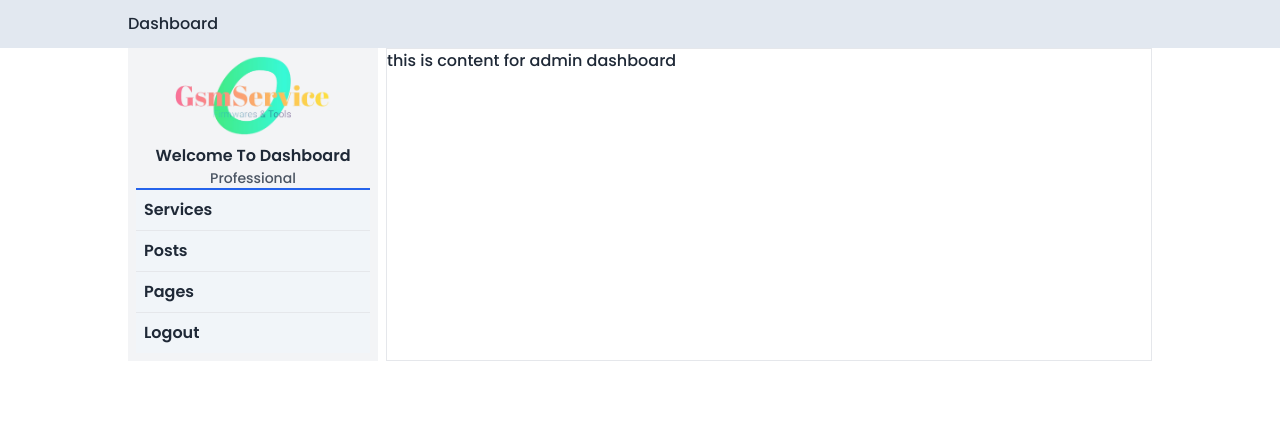
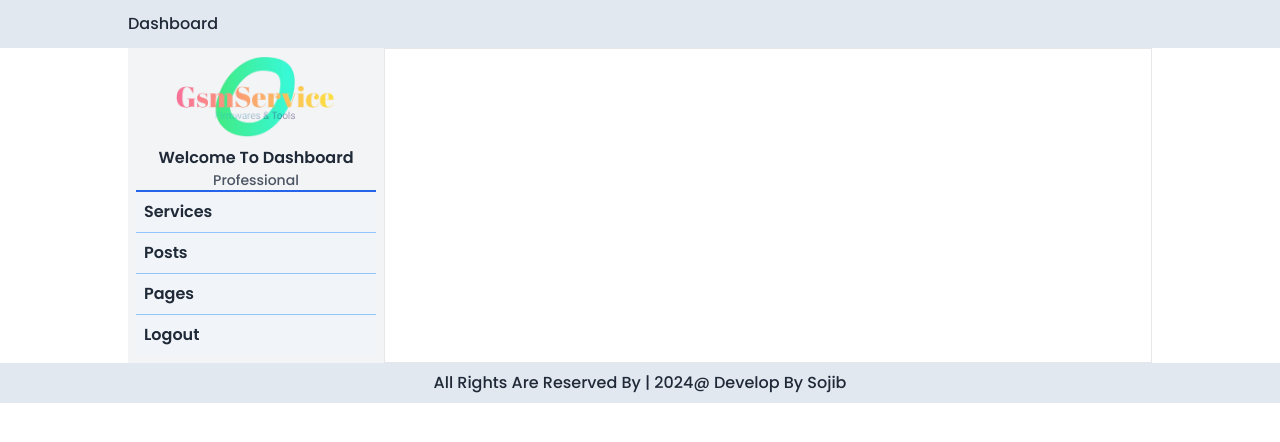
Before and after one commit to ashaansojib/paid-gsm-service, a React (Vite) app: page /admin in a window 1280 px wide. Shown: the top 442 px of the page. Built offline with nearby package versions, Linux system fonts and the light colour scheme.

Commit message:
add-services page added from the admin

```diff
--- a/src/layout/Dashboard.jsx
+++ b/src/layout/Dashboard.jsx
@@ -1,17 +1,20 @@
 import React from 'react';
 import AdminHeader from '../pages/dashboard/AdminHeader';
 import AdminSidebar from '../pages/dashboard/AdminSidebar';
+import AdminFooter from '../pages/dashboard/AdminFooter';
+import { Outlet } from 'react-router-dom';
 
 const Dashboard = () => {
     return (
         <div>
             <AdminHeader />
-            <div className='my-container grid grid-cols-4 justify-between gap-2'>
+            <div className='my-container grid grid-cols-4 justify-between '>
                 <AdminSidebar />
-                <div className='col-span-3 border'>
-                    this is content for admin dashboard
+                <div className='col-span-3 border p-2'>
+                    <Outlet />
                 </div>
             </div>
+            <AdminFooter />
         </div>
     );
 };
--- /dev/null
+++ b/src/pages/dashboard/AdminFooter.jsx
@@ -0,0 +1,11 @@
+import React from 'react';
+
+const AdminFooter = () => {
+    return (
+        <div className='bg-slate-200 text-center p-2'>
+            <p>All Rights Are Reserved By | 2024@ Develop By Sojib</p>
+        </div>
+    );
+};
+
+export default AdminFooter;
--- a/src/pages/dashboard/AdminSidebar.jsx
+++ b/src/pages/dashboard/AdminSidebar.jsx
@@ -6,9 +6,9 @@ const AdminSidebar = () => {
     return (
         <div className='bg-gray-100 p-2'>
             <Profile />
-            <Link className='inline-block border-b px-2 py-2 bg-slate-100 w-full hover:bg-blue-300 font-semibold text-left' to="/">Services</Link>
-            <Link className='inline-block border-b px-2 py-2 bg-slate-100 w-full hover:bg-blue-300 font-semibold text-left' to="/">Posts</Link>
-            <Link className='inline-block border-b px-2 py-2 bg-slate-100 w-full hover:bg-blue-300 font-semibold text-left' to="/">Pages</Link>
+            <Link className='inline-block border-b border-blue-300 px-2 py-2 bg-slate-100 w-full hover:bg-blue-300 font-semibold text-left' to="/admin/add-services">Services</Link>
+            <Link className='inline-block border-b px-2 py-2 border-blue-300 bg-slate-100 w-full hover:bg-blue-300 font-semibold text-left' to="/">Posts</Link>
+            <Link className='inline-block border-b px-2 py-2 bg-slate-100 border-blue-300 w-full hover:bg-blue-300 font-semibold text-left' to="/">Pages</Link>
             <button className='px-2 py-2 bg-slate-100 w-full hover:bg-blue-300 font-semibold text-left'>Logout</button>
         </div>
     );
--- /dev/null
+++ b/src/pages/dashboard/pages/AddService.jsx
@@ -0,0 +1,11 @@
+import React from 'react';
+
+const AddService = () => {
+    return (
+        <div>
+            here you can add servcices..
+        </div>
+    );
+};
+
+export default AddService;
```
Also changed, not shown: src/router/router.jsx (+8 -1 lines).
